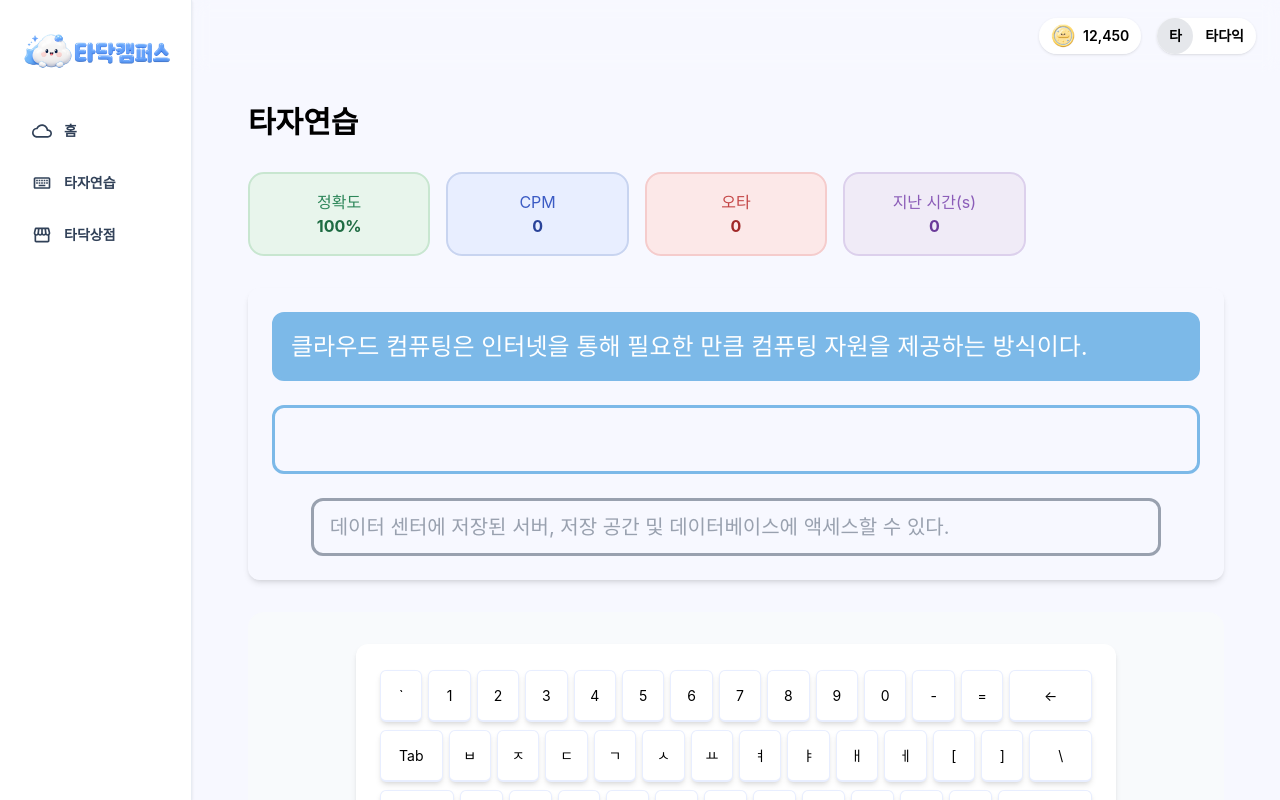
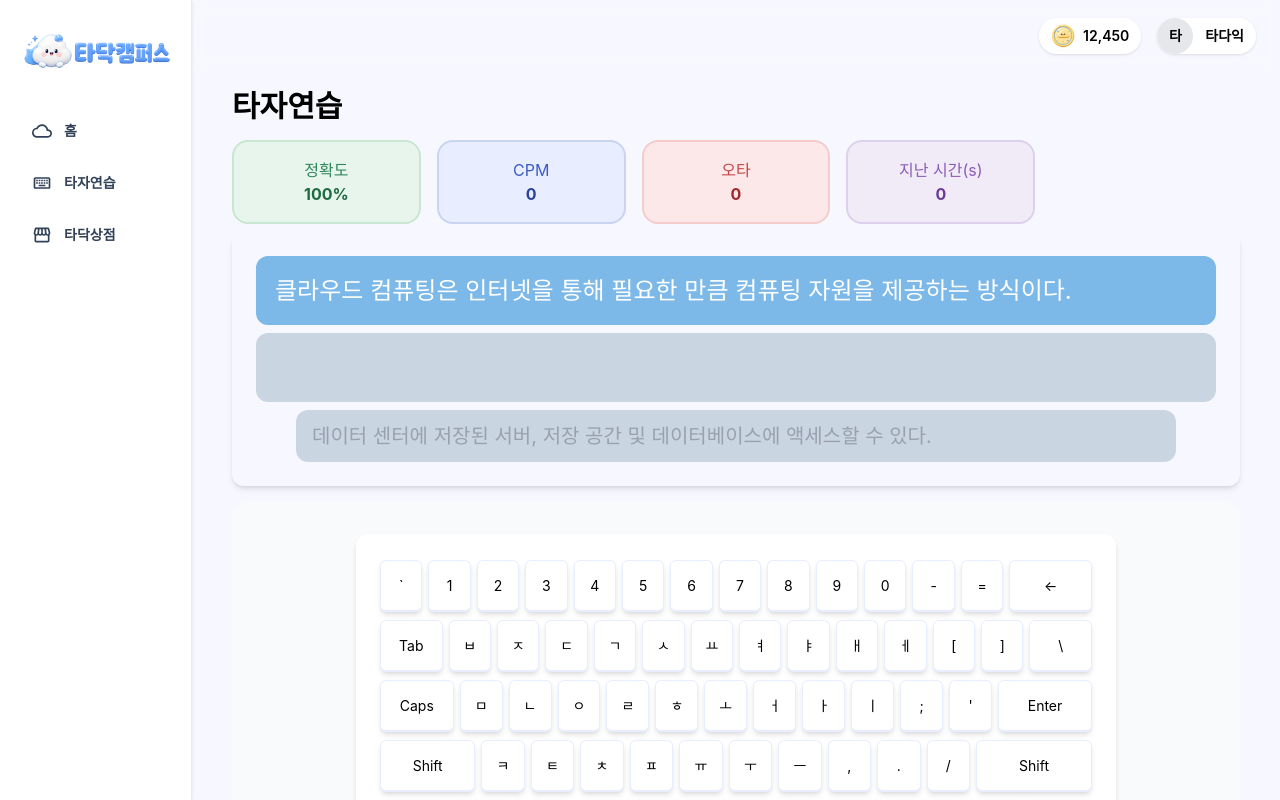
Before and after one commit to tadak-campus/tadak-frontend, a React (Vite) app: page /play in a window 1280 px wide. Shown: the top 800 px of the page. Built offline with nearby package versions, Linux system fonts and the light colour scheme; no server answers.

Commit message:
style: 타자 연습 페이지 padding, margin 값 변경

```diff
--- a/src/pages/Play/PlayPage.tsx
+++ b/src/pages/Play/PlayPage.tsx
@@ -157,18 +157,14 @@ const PlayPage = () => {
   };
 
   return (
-    <main className="flex-1 p-8">
-      <div className="mb-8">
+    <main className="flex-1 p-4">
+      <div className="mb-4">
         <h1 className="text-3xl font-bold">타자연습</h1>
       </div>
 
       {/* 상단 통계 카드 */}
-      <div className="grid grid-cols-5 gap-4 mb-8">
-        <StatCard
-          label="정확도"
-          value={`${accuracy}%`}
-          variant="green"
-        />
+      <div className="grid grid-cols-5 gap-4 mb-2">
+        <StatCard label="정확도" value={`${accuracy}%`} variant="green" />
         <StatCard
           label="CPM"
           value={isFinished ? finalCPM : currentCPM}
@@ -182,7 +178,7 @@ const PlayPage = () => {
         />
       </div>
 
-      <div className="p-6 rounded-xl shadow-md mb-8">
+      <div className="p-6 rounded-xl shadow-md mb-4">
         {/* 현재 문장 */}
         <SentenceDisplay sentence={currentSentence} typed={typed} />
 
--- a/src/pages/Play/components/SentenceDisplay.tsx
+++ b/src/pages/Play/components/SentenceDisplay.tsx
@@ -5,7 +5,7 @@ type SentenceDisplayProps = {
 
 const SentenceDisplay = ({ sentence, typed }: SentenceDisplayProps) => {
   return (
-    <p className="text-2xl leading-relaxed mb-6 w-full px-4 py-3 bg-sky-300 border-3 border-sky-300 rounded-xl">
+    <p className="text-2xl leading-relaxed mb-2 w-full px-4 py-3 bg-sky-300 border-3 border-sky-300 rounded-xl">
       {sentence.split("").map((char, i) => {
         const typedChar = typed[i];
         let className = "text-white";
--- a/src/pages/Play/components/TypingInput.tsx
+++ b/src/pages/Play/components/TypingInput.tsx
@@ -15,7 +15,7 @@ const TypingInput = forwardRef<HTMLInputElement, TypingInputProps>(
         value={value}
         onChange={onChange}
         onKeyDown={onKeyDown}
-        className="w-full px-4 py-3 border-3 border-sky-300 rounded-xl text-2xl leading-relaxed mb-6 focus:outline-none"
+        className="w-full px-4 py-3 border-3 border-slate-300 rounded-xl text-2xl leading-relaxed mb-2 focus:outline-none bg-slate-300"
       />
     );
   },
--- a/src/pages/Play/components/UpcomingSentences.tsx
+++ b/src/pages/Play/components/UpcomingSentences.tsx
@@ -8,7 +8,7 @@ const UpcomingSentences = ({ sentences }: UpcomingSentencesProps) => {
       {sentences.map((sentence, i) => (
         <p
           key={i}
-          className="w-11/12 px-4 py-3 text-xl text-gray-400 border-3 border-gray-400 rounded-xl"
+          className="w-11/12 px-4 py-3 text-xl text-gray-400 bg-slate-300 rounded-xl"
         >
           {sentence}
         </p>
```
